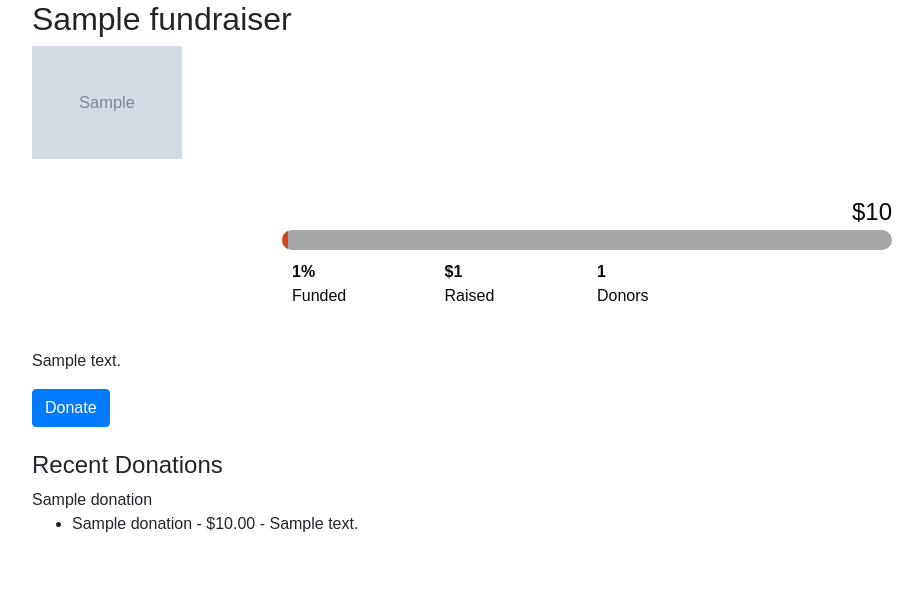
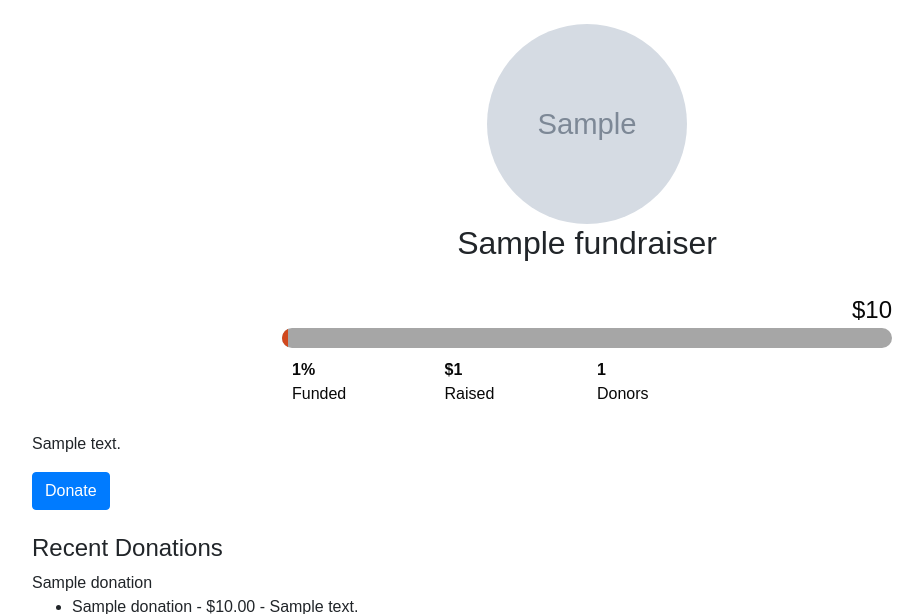
Before and after one commit to dominikszopa/fundraising-website, a Django app: template team_fundraising/templates/team_fundraising/fundraiser.html in a window 1280 px wide. Shown: the part 66-680 px from the top of the page, without its empty margins (53-976 px from the left). Run offline with Django 3.2, Linux system fonts and the light colour scheme; the template is opened without the code that fills it: most values are stand-ins (such as "Sample title", 1, 10 or a date in 2020); grey boxes marked "Sample" are stand-in pictures; some libraries are stand-ins or nearby versions.

Commit message:
Made fundraiser images round

```diff
--- /dev/null
+++ b/team_fundraising/static/fundraiser.css
@@ -0,0 +1,13 @@
+
+h2 {
+    text-align:center;
+}
+
+.circle-image {
+    object-fit: cover;
+    border-radius: 50%;
+    display: block;
+    margin-left: auto;
+    margin-right: auto;
+    width: 200px;
+}
--- a/team_fundraising/static/thermometer.css
+++ b/team_fundraising/static/thermometer.css
@@ -10,11 +10,11 @@ body {
 #countdown-wrap {
   width: 100%;
   height: 100px;
-  //border: 1px solid black;
+  /* border: 1px solid black; */
   padding: 20px;
   font-family: arial;
   max-width: 650px;
-  margin: 15px auto 75px;
+  margin: 10px auto 60px;
 }
 
 #goal {
@@ -51,12 +51,12 @@ body {
   height: 20px;
   background: #D1481D;
   z-index: 333;
-  //border-radius: 5px;
+  /* border-radius: 5px; */
 }
 
 .goal-stat {
   width: 25%;
-  //height: 30px;
+  /* height: 30px; */
   padding: 10px;
   float: left;
   margin: 0;
--- a/team_fundraising/templates/base.html
+++ b/team_fundraising/templates/base.html
@@ -8,6 +8,7 @@
 
         <!-- Bootstrap CSS -->
         <link rel="stylesheet" href="https://stackpath.bootstrapcdn.com/bootstrap/4.1.3/css/bootstrap.min.css" integrity="sha384-MCw98/SFnGE8fJT3GXwEOngsV7Zt27NXFoaoApmYm81iuXoPkFOJwJ8ERdknLPMO" crossorigin="anonymous">
+        <link rel="stylesheet" href="{% static "fundraiser.css" %}">
         <link rel="stylesheet" href="{% static "thermometer.css" %}">
         {% block head %}
         {% endblock head %}
--- a/team_fundraising/templates/team_fundraising/fundraiser.html
+++ b/team_fundraising/templates/team_fundraising/fundraiser.html
@@ -10,12 +10,13 @@
     </div>
 
     {% endfor %}
+    <br/>
+
+    {% if fundraiser.photo %}
+    <img src="{{ fundraiser.photo.url }}" width="200" height="200" class="circle-image">
+    {% endif %}
 
     <h2>{{ fundraiser.name }}</h2>
-
-    {% if fundraiser.photo %}
-    <img src="{{ fundraiser.photo.url }}" width="150">
-    {% endif %}
 
     <div id=countdown-wrap>
       <div id="goal">${{ fundraiser.goal|floatformat:"0"|intcomma }}</div>
```
Also changed, not shown: 1 other file.
